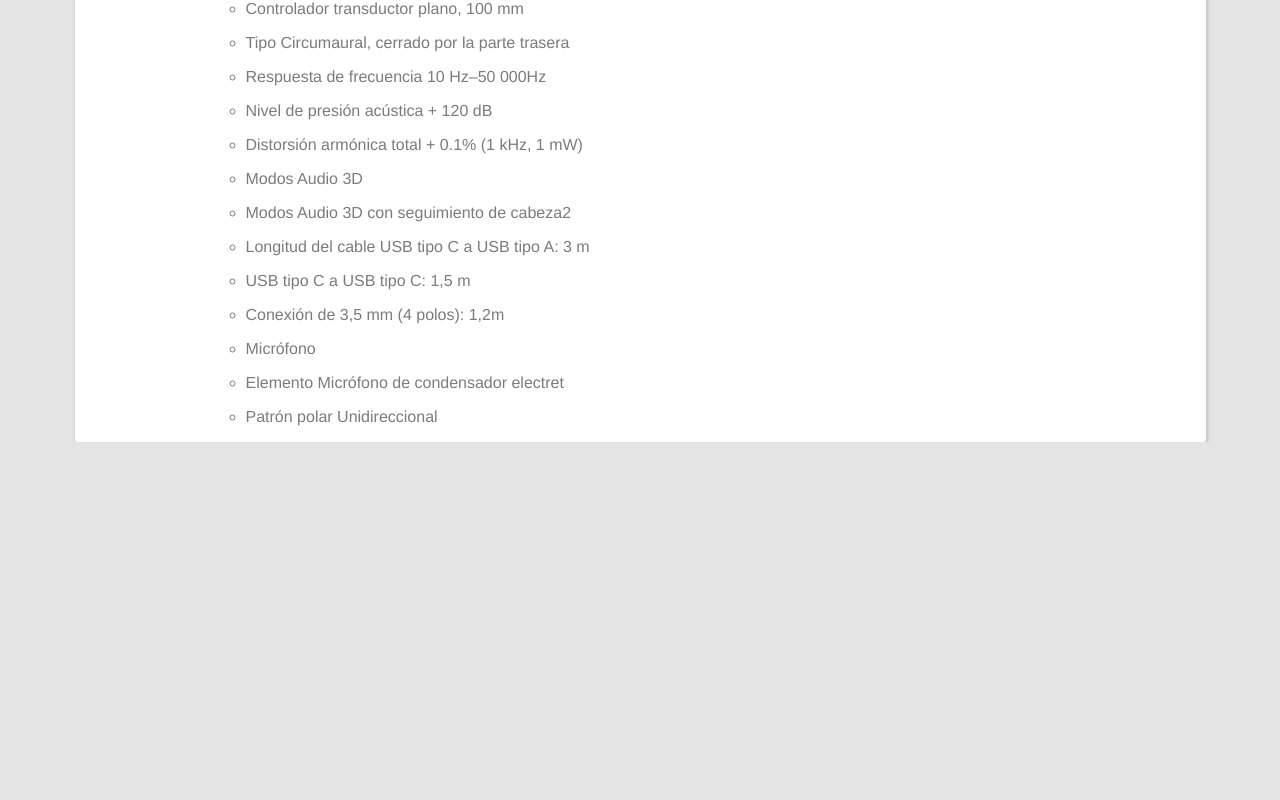
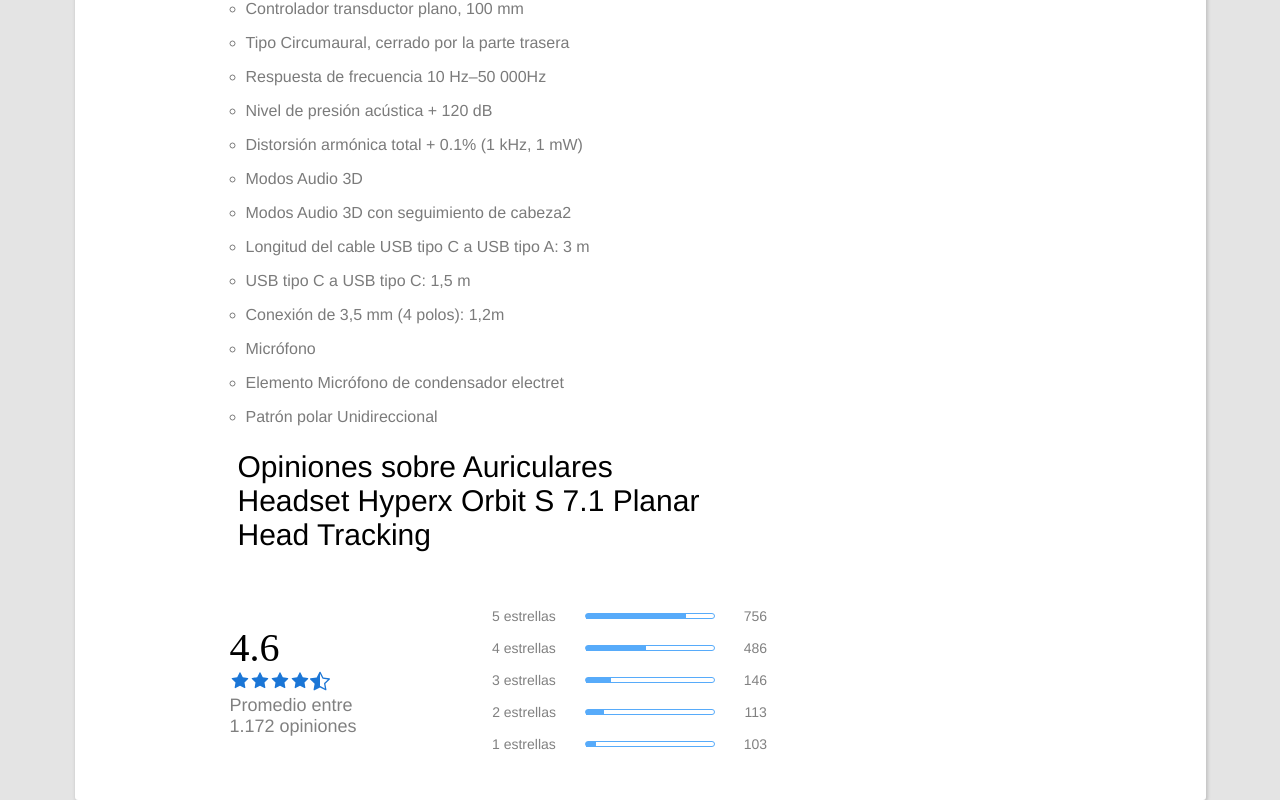
Before and after one commit to Facualemandi/mercadolibre-dos-copy, a React (Create React App) app: page / in a window 1280 px wide. Shown: the part 1869-2669 px from the top of the page. Before the commit the page ends 2311 px from the top, so only its background shows below. Built offline with nearby package versions, Linux system fonts and the light colour scheme.

Commit message:
Agregando las calificaciones

```diff
--- a/src/Components/GMainProduct.js
+++ b/src/Components/GMainProduct.js
@@ -16,6 +16,7 @@
 import NFeatures from "./NFeatures";
 import ODescriptionProduct from "./ODescriptionProduct";
 import PInformationSell from "./PInformationSell";
+import QOpinions from "./QOpinions";
 
 const GPrincipalProduct = ({
   onChangeProduct,
@@ -143,6 +144,10 @@
             <ODescriptionProduct/>
             </div>
 
+            <div className="opionions_container">
+             <QOpinions/>
+            </div>
+
 
             <span className="changePrincipalProduct" onClick={onChangeProduct}>
               {" "}
@@ -186,6 +191,8 @@
           <NFeatures/>
           <hr/>
           <ODescriptionProduct/>
+          <hr/>
+          <QOpinions/>
         </section>
 
         <section className="productDesktop">
--- /dev/null
+++ b/src/Components/QOpinions.js
@@ -0,0 +1,75 @@
+import React from "react";
+import { AiFillStar } from "react-icons/ai";
+import { BsStarHalf } from "react-icons/bs";
+import "../Styles/QOpinions.css";
+
+const QOpinions = () => {
+  return (
+    <>
+      <section className="containerOp">
+        <p className="name_headphone">
+          Opiniones sobre Auriculares Headset Hyperx Orbit S 7.1 Planar Head
+          Tracking
+        </p>
+
+        <section className="container_total_opinion">
+          <section className="container_promedio">
+            <span className="fourStar"> 4.6</span>
+            <section>
+              <AiFillStar className="icon_promedio_star" />
+              <AiFillStar className="icon_promedio_star" />
+              <AiFillStar className="icon_promedio_star" />
+              <AiFillStar className="icon_promedio_star" />
+              <BsStarHalf className="icon_promedio_star" />
+            </section>
+            <p>Promedio entre 1.172 opiniones </p>
+          </section>
+
+          <section className="container_starts">
+            <p className="p_stars">
+              5 estrellas
+              <p className="line_blue">
+                <p className="line_blue_five"></p>
+              </p>
+              <span>756</span>
+            </p>
+
+            <p className="p_stars">
+              4 estrellas
+              <p className="line_blue">
+                <p className="line_blue_four"></p>
+              </p>
+              <span>486</span>
+            </p>
+
+            <p className="p_stars">
+              3 estrellas
+              <p className="line_blue">
+                <p className="line_blue_three"></p>
+              </p>
+              <span>146</span>
+            </p>
+
+            <p className="p_stars">
+              2 estrellas
+              <p className="line_blue">
+                <p className="line_blue_two"></p>
+              </p>
+              <span>113</span>
+            </p>
+
+            <p className="p_stars">
+              1 estrellas
+              <p className="line_blue">
+                <p className="line_blue_one"></p>
+              </p>
+              <span>103</span>
+            </p>
+          </section>
+        </section>
+      </section>
+    </>
+  );
+};
+
+export default QOpinions;
--- a/src/Styles/GMainProduct.css
+++ b/src/Styles/GMainProduct.css
@@ -142,7 +142,8 @@
 .Lsegurity,
 .div_features,
 .Description_products,
-.information_vendedor {
+.information_vendedor,
+.opionions_container {
   display: none;
 }
 
@@ -170,7 +171,8 @@
   .Lsegurity,
   .div_features,
   .Description_products,
-  .information_vendedor {
+  .information_vendedor,
+  .opionions_container {
     display: block;
   }
 
--- /dev/null
+++ b/src/Styles/QOpinions.css
@@ -0,0 +1,132 @@
+
+.name_headphone {
+  font-family: Helvetica, Helvetica, Arial, sans-serif;
+  font-size: 20px;
+  margin: 1vh;
+  width: 45vh;
+}
+
+.container_promedio{
+    width: 20vh;
+}
+
+.container_total_opinion .container_promedio .fourStar {
+  font-size: 25px;
+}
+.container_promedio p {
+  font-family: Helvetica, Helvetica, Arial, sans-serif;
+  font-size: 14px;
+  color: grey;
+}
+.icon_promedio_star {
+  color: rgb(27, 118, 214);
+  width: 15px;
+  height: 15px;
+}
+
+.container_total_opinion {
+  display: flex;
+}
+
+
+.container_starts{
+    width: 40vh;
+    font-family: Helvetica, Helvetica, Arial, sans-serif;
+    font-size: 12px;
+    color: rgb(129, 129, 129);
+}
+
+.p_stars{
+display: flex;
+justify-content: space-around;
+align-items: center;
+text-align: center;
+}
+
+.line_blue{
+    width: 130px;
+    height: 6px;
+    border: 1px solid rgb(87, 171, 250);
+    border-radius: 5px;
+}
+
+.line_blue_five{
+    background-color: rgb(87, 171, 250);
+    width: 100px;
+    height: 5px;
+}
+
+.line_blue_four{
+    background-color: rgb(87, 171, 250);
+    width: 60px;
+    height: 5px;
+}
+.line_blue_three{
+    background-color: rgb(87, 171, 250);
+    width: 25px;
+    height: 5px;
+}
+.line_blue_two{
+    background-color: rgb(87, 171, 250);
+    width: 18px;
+    height: 5px;
+}
+.line_blue_one{
+    background-color: rgb(87, 171, 250);
+    width: 10px;
+    height: 5px;
+}
+
+
+@media (min-width: 1000px){
+
+    .name_headphone {
+        font-family: Helvetica, Helvetica, Arial, sans-serif;
+        font-size: 30px;
+        margin: 1vh;
+        width: 60vh;
+      }
+    .container_total_opinion{
+        width: 70vh;
+        height: 30vh;
+        display: flex;
+        justify-content: space-between;
+    }
+
+    .container_promedio{
+        display: flex;
+        flex-direction: column;
+        justify-content: center;
+    }
+    .container_starts{
+        display: flex;
+        flex-direction: column;
+        justify-content: center;
+    }
+
+    .container_total_opinion .container_promedio .fourStar {
+        font-size: 40px;
+      }
+      .icon_promedio_star {
+        color: rgb(27, 118, 214);
+        width: 20px;
+        height: 20px;
+      }
+      .container_promedio p {
+        font-family: Helvetica, Helvetica, Arial, sans-serif;
+        font-size: 18px;
+        color: grey;
+      }
+
+      .p_stars{
+        display: flex;
+        justify-content: space-around;
+        align-items: center;
+        text-align: center;
+        font-size: 14px;
+        padding: 1vh;
+        }
+
+
+
+}
```
